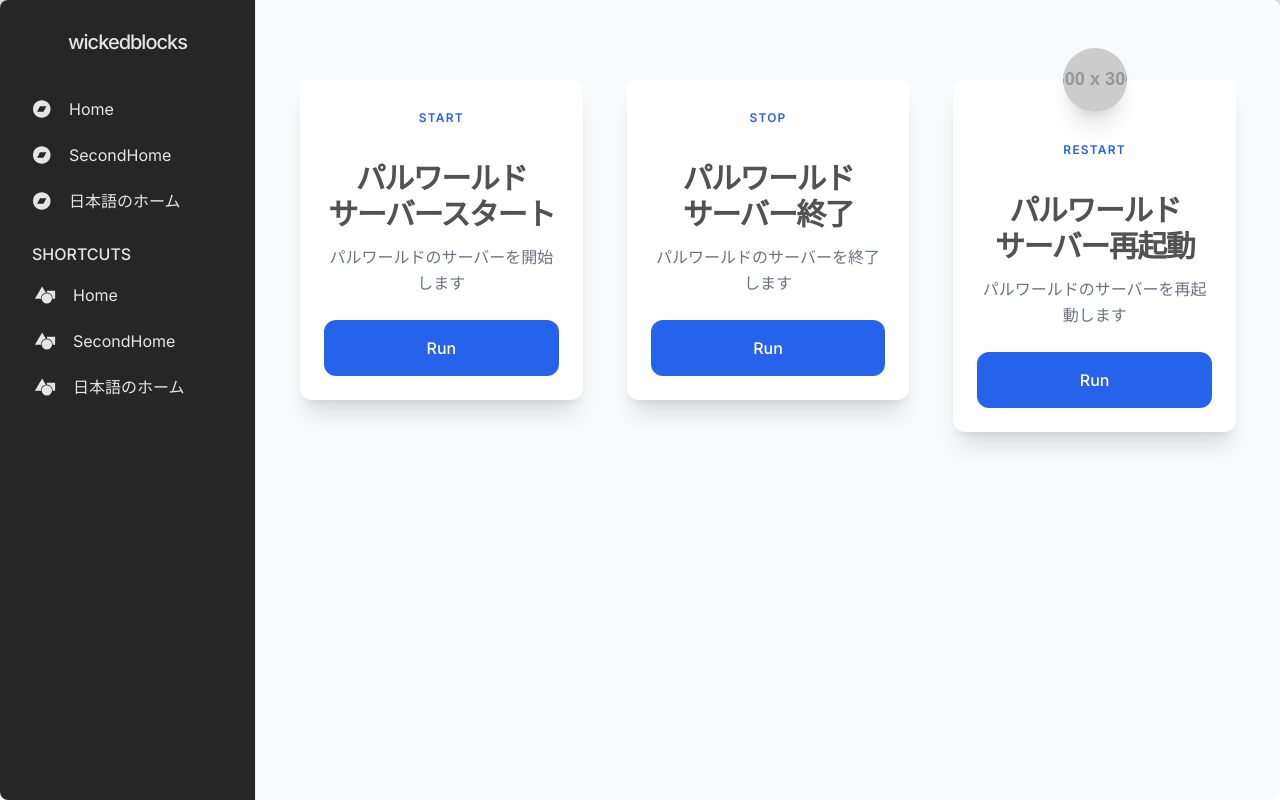
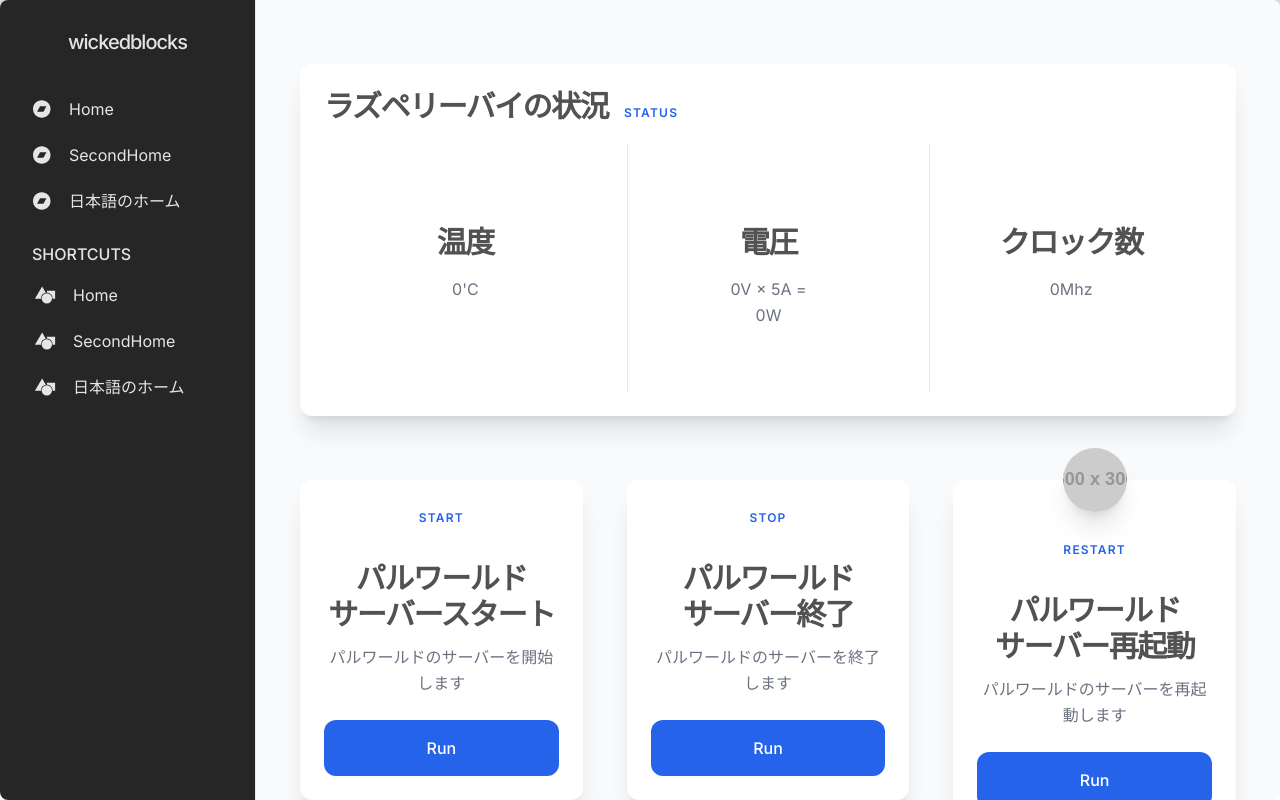
Before and after one commit to shibaTT/local-shell-commander, a Next.js app: page / in a window 1280 px wide. Built offline with nearby package versions, Linux system fonts and the light colour scheme.

Commit message:
feat: ラズペリーバイの状況を見れるようにした

```diff
--- a/src/app/page.js
+++ b/src/app/page.js
@@ -1,137 +1,77 @@
 "use client";
-import Image from "next/image";
 import { HomeCards } from "@/components/parts/HomeCards";
 import { Content } from "@/components/parts/Content";
+import { useEffect, useState } from "react";
 
 export default function Home() {
-    const handleClickPalworldStatus = async () => {
-        await fetch("/api/commands/palworld")
-            .then((response) => response.json())
-            .then((data) => console.log(data))
-            .catch(() => console.error("パルワールドサーバー取得エラー"));
-    };
+    const [raspTemp, setRaspTemp] = useState("0'C");
+    const [raspVolts, setRaspVolts] = useState("0V");
+    const [raspClock, setRaspClock] = useState("0Mhz");
 
-    const handleClickPalworld = async () => {
-        const params = {
-            method: "POST",
-            headers: "application/json",
-            body: {
-                type: "start",
-            },
-        };
-        await fetch("/api/commands/palworld", params)
-            .then((response) => response.json())
-            .then((data) => console.log(data))
-            .catch(() => console.error("パルワールドサーバー開始/終了エラー"));
-    };
-
-    const handleClickRaspberryStatus = async () => {
-        await fetch("api/commands/raspberry")
-            .then((res) => res.json())
-            .then((data) => console.log(data))
-            .catch(() => console.error("ラズパイ情報取得エラー"));
-    };
-
-    // return (
-    //     <main className="flex min-h-screen flex-col items-center justify-between p-24">
-    //         <div className="z-10 max-w-5xl w-full items-center justify-between font-mono text-sm lg:flex">
-    //             <p className="fixed left-0 top-0 flex w-full justify-center border-b border-gray-300 bg-gradient-to-b from-zinc-200 pb-6 pt-8 backdrop-blur-2xl dark:border-neutral-800 dark:bg-zinc-800/30 dark:from-inherit lg:static lg:w-auto  lg:rounded-xl lg:border lg:bg-gray-200 lg:p-4 lg:dark:bg-zinc-800/30">
-    //                 Get started by editing&nbsp;
-    //                 <code className="font-mono font-bold">src/app/page.js</code>
-    //             </p>
-    //             <div className="fixed bottom-0 left-0 flex h-48 w-full items-end justify-center bg-gradient-to-t from-white via-white dark:from-black dark:via-black lg:static lg:h-auto lg:w-auto lg:bg-none">
-    //                 <a
-    //                     className="pointer-events-none flex place-items-center gap-2 p-8 lg:pointer-events-auto lg:p-0"
-    //                     href="https://vercel.com?utm_source=create-next-app&utm_medium=appdir-template&utm_campaign=create-next-app"
-    //                     target="_blank"
-    //                     rel="noopener noreferrer"
-    //                 >
-    //                     By{" "}
-    //                     <Image
-    //                         src="/vercel.svg"
-    //                         alt="Vercel Logo"
-    //                         className="dark:invert"
-    //                         width={100}
-    //                         height={24}
-    //                         priority
-    //                     />
-    //                 </a>
-    //             </div>
-    //         </div>
-
-    //         <div className="relative flex place-items-center before:absolute before:h-[300px] before:w-full sm:before:w-[480px] before:-translate-x-1/2 before:rounded-full before:bg-gradient-radial before:from-white before:to-transparent before:blur-2xl before:content-[''] after:absolute after:-z-20 after:h-[180px] after:w-full sm:after:w-[240px] after:translate-x-1/3 after:bg-gradient-conic after:from-sky-200 after:via-blue-200 after:blur-2xl after:content-[''] before:dark:bg-gradient-to-br before:dark:from-transparent before:dark:to-blue-700 before:dark:opacity-10 after:dark:from-sky-900 after:dark:via-[#0141ff] after:dark:opacity-40 before:lg:h-[360px] z-[-1]">
-    //             <Image
-    //                 className="relative dark:drop-shadow-[0_0_0.3rem_#ffffff70] dark:invert"
-    //                 src="/next.svg"
-    //                 alt="Next.js Logo"
-    //                 width={180}
-    //                 height={37}
-    //                 priority
-    //             />
-    //         </div>
-
-    //         <div className="mb-32 grid text-center lg:max-w-5xl lg:w-full lg:mb-0 lg:grid-cols-4 lg:text-left">
-    //             <div
-    //                 onClick={handleClickPalworldStatus}
-    //                 className="group rounded-lg border border-transparent px-5 py-4 transition-colors hover:border-gray-300 hover:bg-gray-100 hover:dark:border-neutral-700 hover:dark:bg-neutral-800/30"
-    //             >
-    //                 <h2 className={`mb-3 text-2xl font-semibold`}>
-    //                     Palworld(GET)
-    //                 </h2>
-    //                 <p className={`m-0 max-w-[30ch] text-sm opacity-50`}>
-    //                     Directry access to Palworld Local Server API.
-    //                 </p>
-    //             </div>
-
-    //             <div
-    //                 onClick={handleClickPalworld}
-    //                 className="group rounded-lg border border-transparent px-5 py-4 transition-colors hover:border-gray-300 hover:bg-gray-100 hover:dark:border-neutral-700 hover:dark:bg-neutral-800 hover:dark:bg-opacity-30"
-    //             >
-    //                 <h2 className={`mb-3 text-2xl font-semibold`}>
-    //                     Palworld(POST)
-    //                 </h2>
-    //                 <p className={`m-0 max-w-[30ch] text-sm opacity-50`}>
-    //                     Fetch palworld local server. (Server will start)
-    //                 </p>
-    //             </div>
-
-    //             <div
-    //                 onClick={handleClickRaspberryStatus}
-    //                 className="group rounded-lg border border-transparent px-5 py-4 transition-colors hover:border-gray-300 hover:bg-gray-100 hover:dark:border-neutral-700 hover:dark:bg-neutral-800/30"
-    //             >
-    //                 <h2 className={`mb-3 text-2xl font-semibold`}>
-    //                     Raspberry Pi Status
-    //                 </h2>
-    //                 <p className={`m-0 max-w-[30ch] text-sm opacity-50`}>
-    //                     Get Raspberry Pi Status.(check your console log)
-    //                 </p>
-    //             </div>
-
-    //             <a
-    //                 href="https://vercel.com/new?utm_source=create-next-app&utm_medium=appdir-template&utm_campaign=create-next-app"
-    //                 className="group rounded-lg border border-transparent px-5 py-4 transition-colors hover:border-gray-300 hover:bg-gray-100 hover:dark:border-neutral-700 hover:dark:bg-neutral-800/30"
-    //                 target="_blank"
-    //                 rel="noopener noreferrer"
-    //             >
-    //                 <h2 className={`mb-3 text-2xl font-semibold`}>
-    //                     Deploy{" "}
-    //                     <span className="inline-block transition-transform group-hover:translate-x-1 motion-reduce:transform-none">
-    //                         -&gt;
-    //                     </span>
-    //                 </h2>
-    //                 <p
-    //                     className={`m-0 max-w-[30ch] text-sm opacity-50 text-balance`}
-    //                 >
-    //                     Instantly deploy your Next.js site to a shareable URL
-    //                     with Vercel.
-    //                 </p>
-    //             </a>
-    //         </div>
-    //     </main>
-    // );
-
+    useEffect(() => {});
     return (
         <Content className="flex flex-col flex-1 w-0 overflow-hidden h-screen">
+            <div className="relative items-center w-full px-3 py-6">
+                <div className="w-full mx-auto p-6 bg-white shadow-xl rounded-xl">
+                    <p className="text-2xl font-semibold leading-none tracking-tighter text-neutral-600 lg:text-3xl whitespace-pre-wrap">
+                        ラズペリーバイの状況
+                        <span className="ml-4 text-xs font-semibold tracking-widest text-blue-600 uppercase">
+                            Status
+                        </span>
+                    </p>
+
+                    <section className="grid max-w-lg mt-5 gap-5 mx-auto divide-x lg:grid-cols-3 lg:max-w-none">
+                        <div className="relative items-center w-full px-3 py-6 max-w-7xl">
+                            <div className="grid grid-cols-1">
+                                <div className="w-full max-w-lg mx-auto my-4 bg-white">
+                                    <div className="p-6 lg:text-center">
+                                        <h4 className="my-4 text-xl font-semibold leading-none tracking-tighter text-neutral-600 lg:text-3xl whitespace-pre-wrap">
+                                            温度
+                                        </h4>
+
+                                        <p className="mt-3 text-base leading-relaxed text-gray-500 whitespace-pre-wrap">
+                                            {raspTemp}
+                                        </p>
+                                    </div>
+                                </div>
+                            </div>
+                        </div>
+
+                        <div className="relative items-center w-full px-3 py-6 max-w-7xl">
+                            <div className="grid grid-cols-1">
+                                <div className="w-full max-w-lg mx-auto my-4 bg-white">
+                                    <div className="p-6 lg:text-center">
+                                        <h4 className="my-4 text-xl font-semibold leading-none tracking-tighter text-neutral-600 lg:text-3xl whitespace-pre-wrap">
+                                            電圧
+                                        </h4>
+
+                                        <p className="mt-3 text-base leading-relaxed text-gray-500 whitespace-pre-wrap">
+                                            {raspVolts} × 5A =<br />
+                                            {Number.parseFloat(raspVolts) * 5 + "W"}
+                                        </p>
+                                    </div>
+                                </div>
+                            </div>
+                        </div>
+
+                        <div className="relative items-center w-full px-3 py-6 max-w-7xl">
+                            <div className="grid grid-cols-1">
+                                <div className="w-full max-w-lg mx-auto my-4 bg-white">
+                                    <div className="p-6 lg:text-center">
+                                        <h4 className="my-4 text-xl font-semibold leading-none tracking-tighter text-neutral-600 lg:text-3xl whitespace-pre-wrap">
+                                            クロック数
+                                        </h4>
+
+                                        <p className="mt-3 text-base leading-relaxed text-gray-500 whitespace-pre-wrap">
+                                            {raspClock}
+                                        </p>
+                                    </div>
+                                </div>
+                            </div>
+                        </div>
+                    </section>
+                </div>
+            </div>
             <HomeCards />
         </Content>
     );
```
